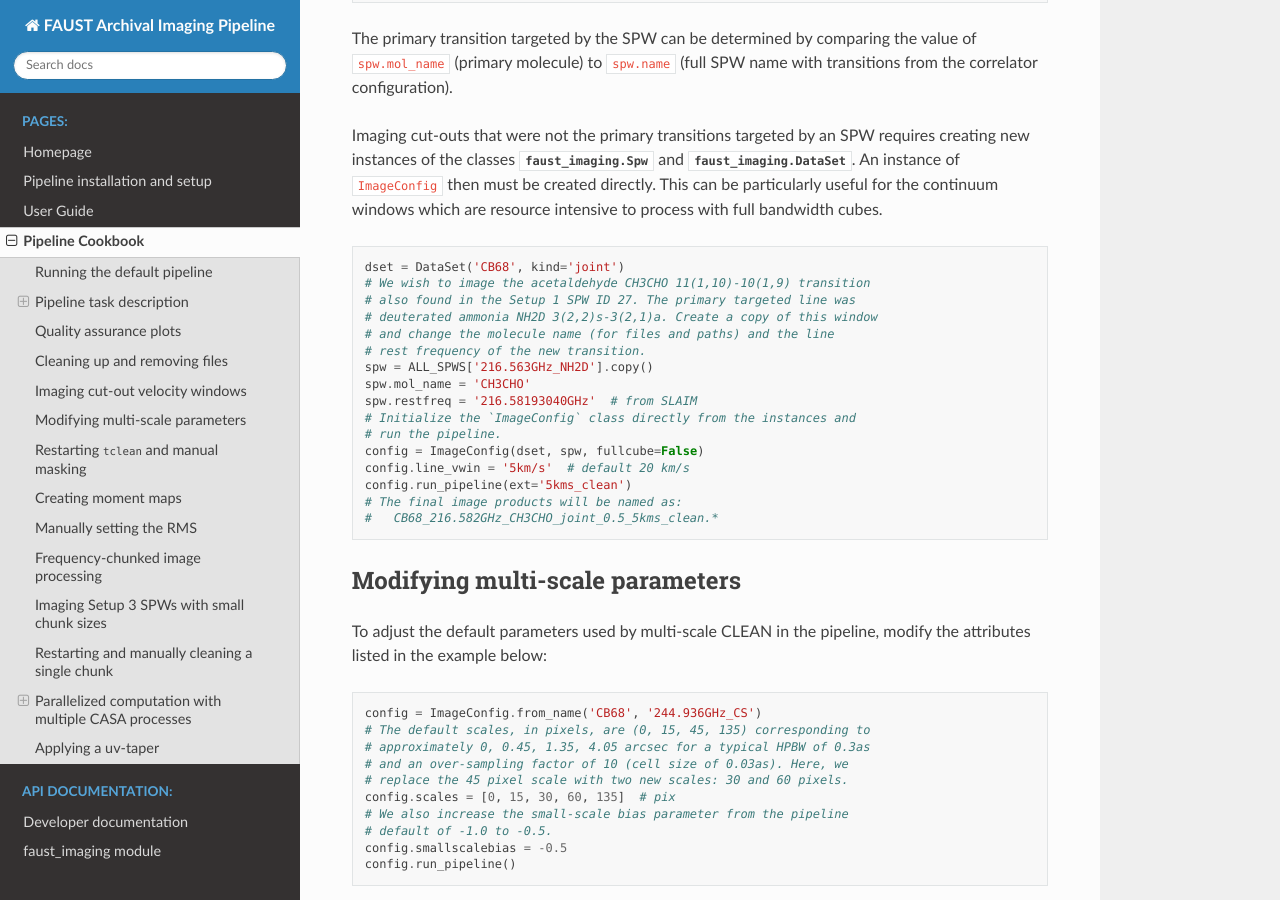
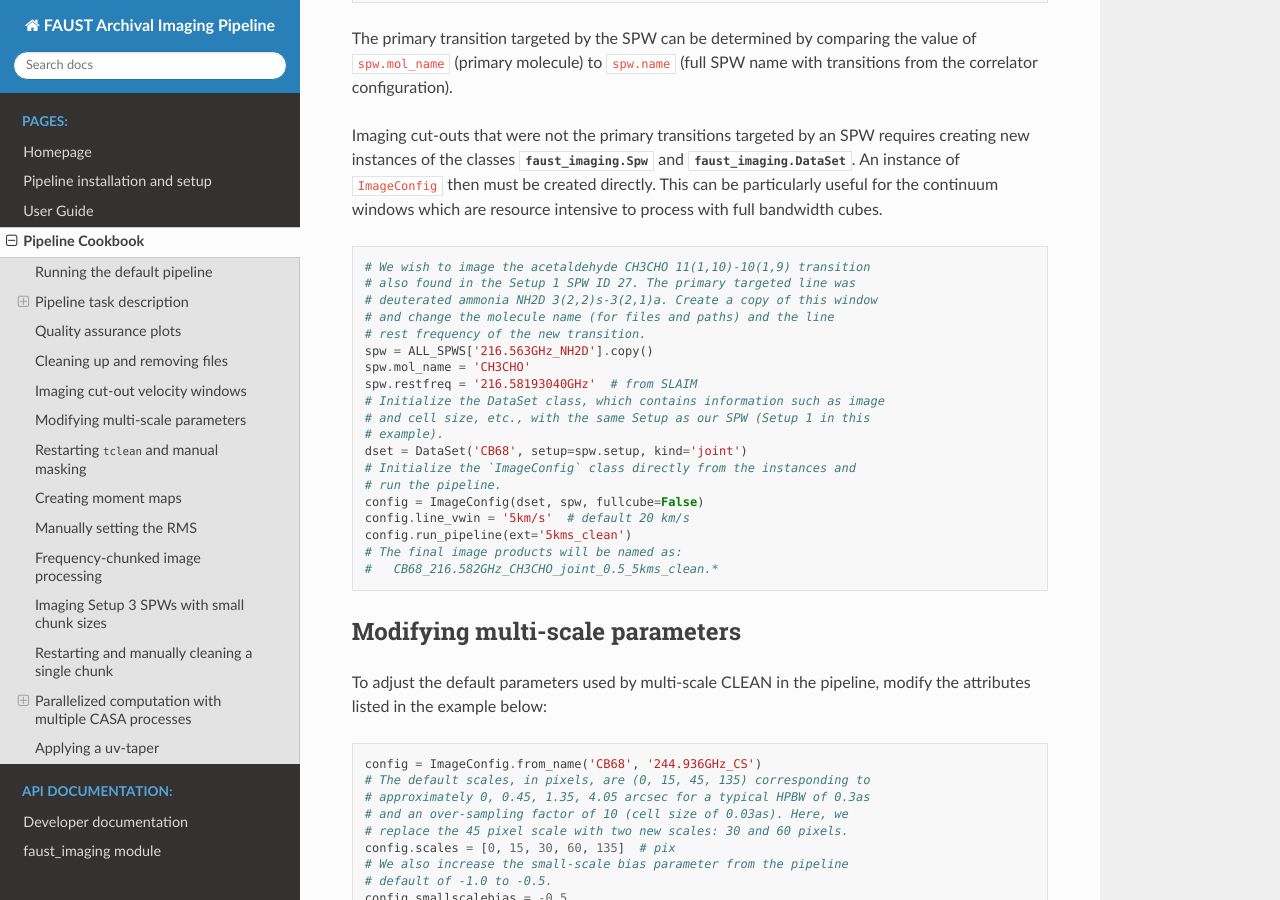
Before and after one commit to autocorr/faust_line_imaging, a Sphinx documentation site: the page built from docs/source/recipes.rst, in a window 1280 px wide and 900 px high, scrolled down 4425 px. Built offline with Sphinx 7.4.7 and the Read the Docs theme 2.0.0, drawn with Linux system fonts in a browser that asks for light colours.

Commit message:
Update to fix implicit error that the correct Setup must be specified in the DataSet initialization

```diff
--- a/docs/source/recipes.rst
+++ b/docs/source/recipes.rst
@@ -255,6 +254,10 @@ which are resource intensive to process with full bandwidth cubes.
    spw = ALL_SPWS['216.563GHz_NH2D'].copy()
    spw.mol_name = 'CH3CHO'
    spw.restfreq = '216.58193040GHz'  # from SLAIM
+   # Initialize the DataSet class, which contains information such as image
+   # and cell size, etc., with the same Setup as our SPW (Setup 1 in this
+   # example).
+   dset = DataSet('CB68', setup=spw.setup, kind='joint')
    # Initialize the `ImageConfig` class directly from the instances and
    # run the pipeline.
    config = ImageConfig(dset, spw, fullcube=False)
```
Also changed, not shown: other parts of docs/source/recipes.rst (+0 -1 lines).
